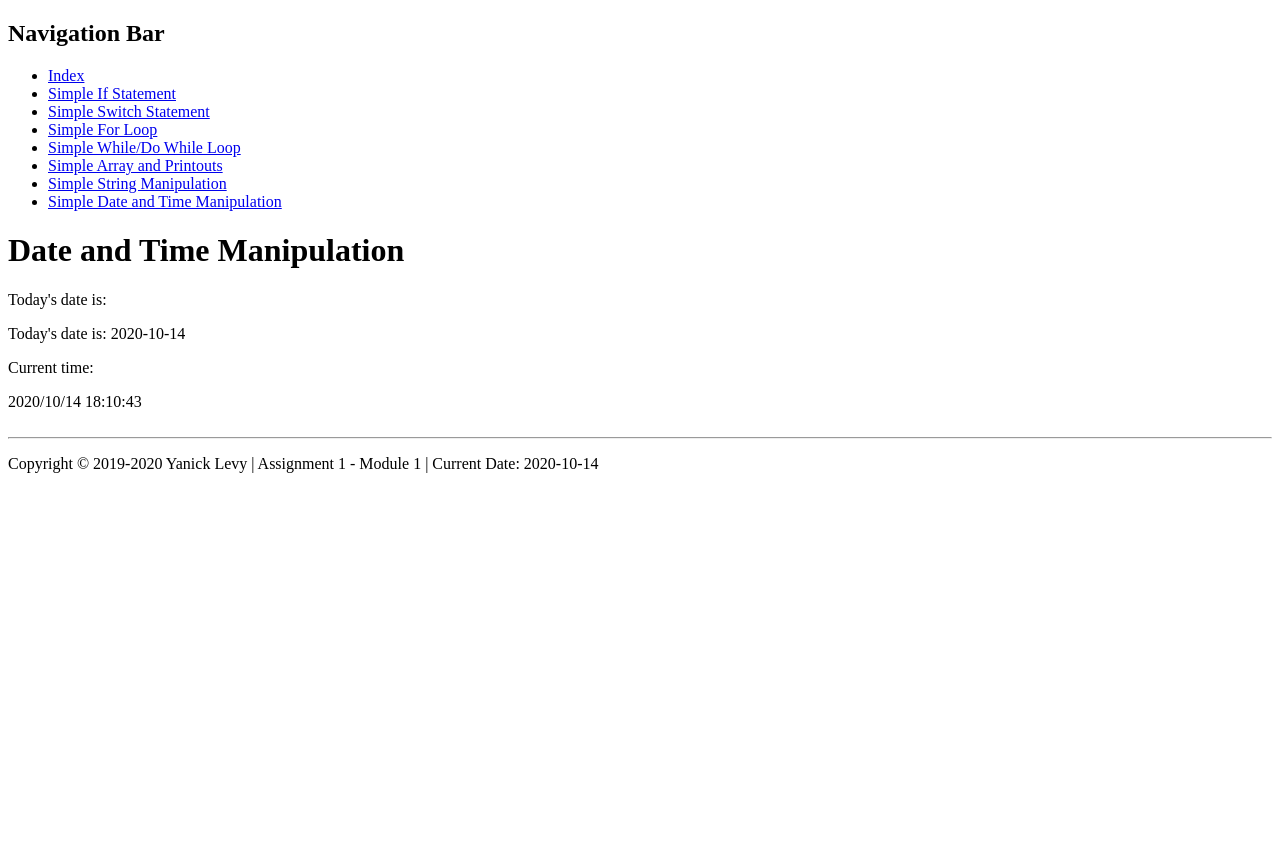
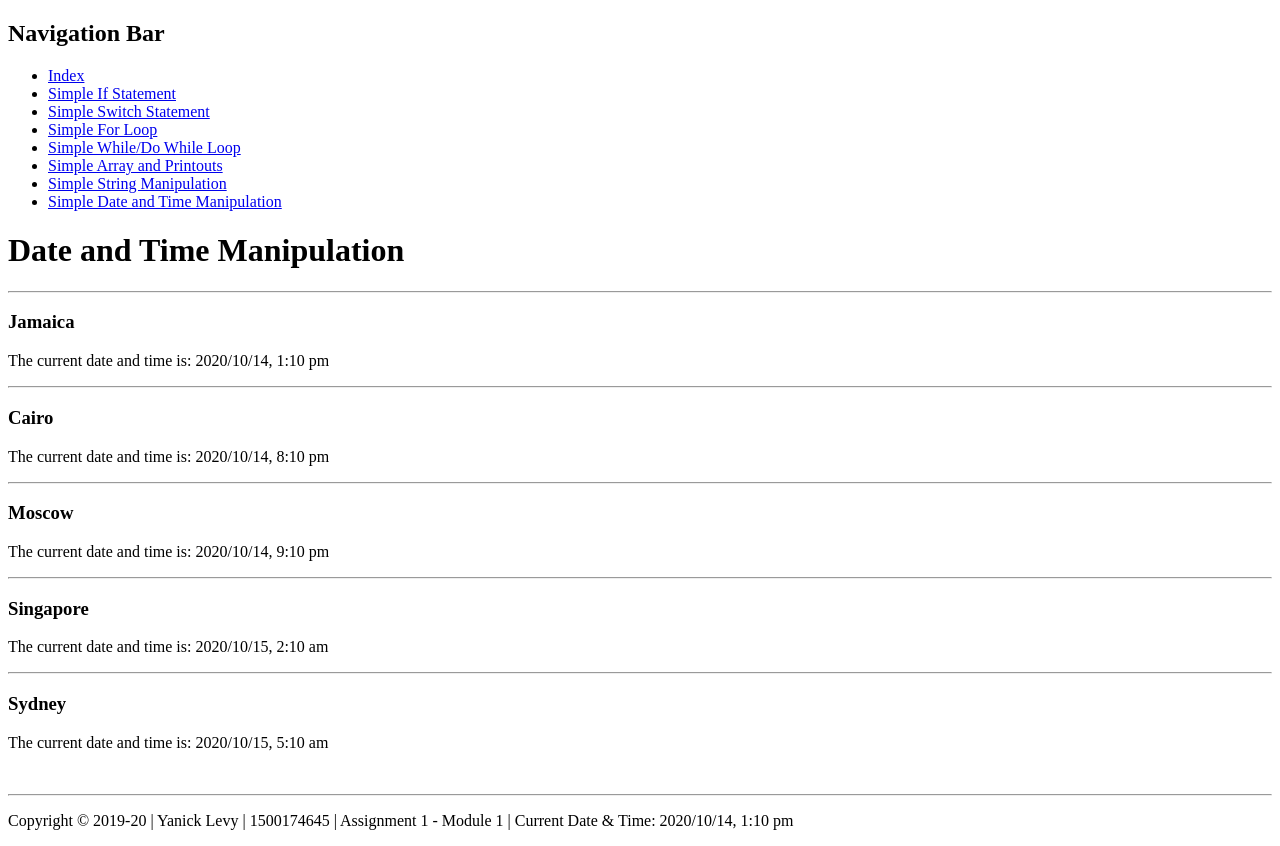
Before and after one commit to YanickGit/php_primer2, a PHP site: page /datetimemanip.php in a window 1280 px wide. Before the commit the page ends 473 px from the top, so only its background shows below. Run offline with PHP 8.4, Linux system fonts and the light colour scheme.

Commit message:
Simple Date and Time Manipulation
Completed Simple Date and Time Manipulation

```diff
--- a/datetimemanip.php
+++ b/datetimemanip.php
@@ -10,16 +10,51 @@
 <?php
     echo "<h1>Date and Time Manipulation</h1>";
     $datenow = getdate();
-    echo "<p>Today's date is: </p>";
+    //echo "<p>Today's date is: </p>";
     //echo "<p>".$datenow['mday']."</p>";
     //echo "<p>".$datenow['mon']."</p>";
     //echo "<p>".$datenow['year']."</p>";
 
-    echo "<p>Today's date is: ".$datenow['year']."-".$datenow['mon']."-".$datenow['mday']."</p>";
+    //echo "<p>Today's date is: ".$datenow['year']."-".$datenow['mon']."-".$datenow['mday']."</p>";
 
-    echo "<p>Current time: </p>";
+    //echo "<p>Current time: </p>";
 
-    print date("yy/m/d G:i:s<br/>", time())."<br/>";
+    //print date("yy/m/d G:i:s", time())."<br/>";
+    //print date("j of F Y, \a\\t g.i a", time())."<br/>";
+
+//https://stackoverflow.com/questions/4755704/php-timezone-list
+
+    echo "<hr>";
+    echo "<h3>Jamaica</h3>";
+    date_default_timezone_set('America/Bogota');
+    $jamaica = date("yy/m/d, g:i a", time());
+    echo "<p>The current date and time is: ".$jamaica."</p>";
+
+    echo "<hr>";
+    echo "<h3>Cairo</h3>";
+    date_default_timezone_set('Africa/Cairo');
+    $cairo = date("yy/m/d, g:i a", time());
+    echo "<p>The current date and time is: ".$cairo."</p>";
+
+    echo "<hr>";
+    echo "<h3>Moscow</h3>";
+    date_default_timezone_set('Europe/Moscow');
+    $moscow = date("yy/m/d, g:i a", time());
+    echo "<p>The current date and time is: ".$moscow."</p>";
+
+    echo "<hr>";
+    echo "<h3>Singapore</h3>";
+    date_default_timezone_set('Asia/Singapore');
+    $singapore = date("yy/m/d, g:i a", time());
+    echo "<p>The current date and time is: ".$singapore."</p>";
+
+    echo "<hr>";
+    echo "<h3>Sydney</h3>";
+    date_default_timezone_set('Australia/Sydney');
+    $sydney = date("yy/m/d, g:i a", time());
+    echo "<p>The current date and time is: ".$sydney."</p>";
+
+
 ?>
 <?php include "footer.php";?>
 </body>
--- a/footer.php
+++ b/footer.php
@@ -1,6 +1,8 @@
 <?php
-echo "<br/>";
-echo "<hr/>";
-$datenow = getdate();
-echo "<p>Copyright &copy; 2019-" . date("Y") . " Yanick Levy | Assignment 1 - Module 1 | Current Date: " .$datenow['year']."-".$datenow['mon']."-".$datenow['mday']."</p>";
+echo "<br>";
+echo "<hr>";
+date_default_timezone_set('America/Bogota');
+$jamaica_date_time = date("yy/m/d, g:i a", time());
+$year = date("y");
+echo "<p>Copyright &copy; 2019-$year | Yanick Levy | 1500174645 | Assignment 1 - Module 1 | Current Date & Time: $jamaica</p>";
 ?>
```
